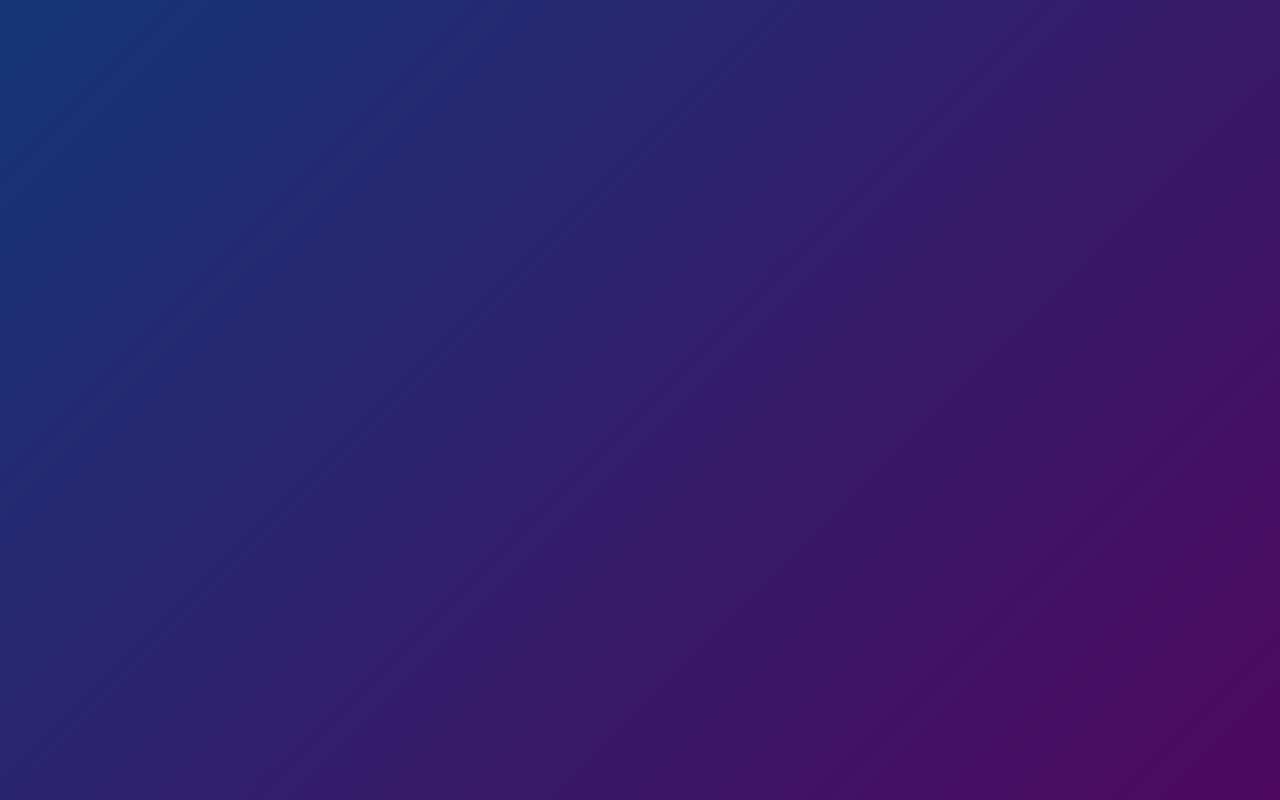
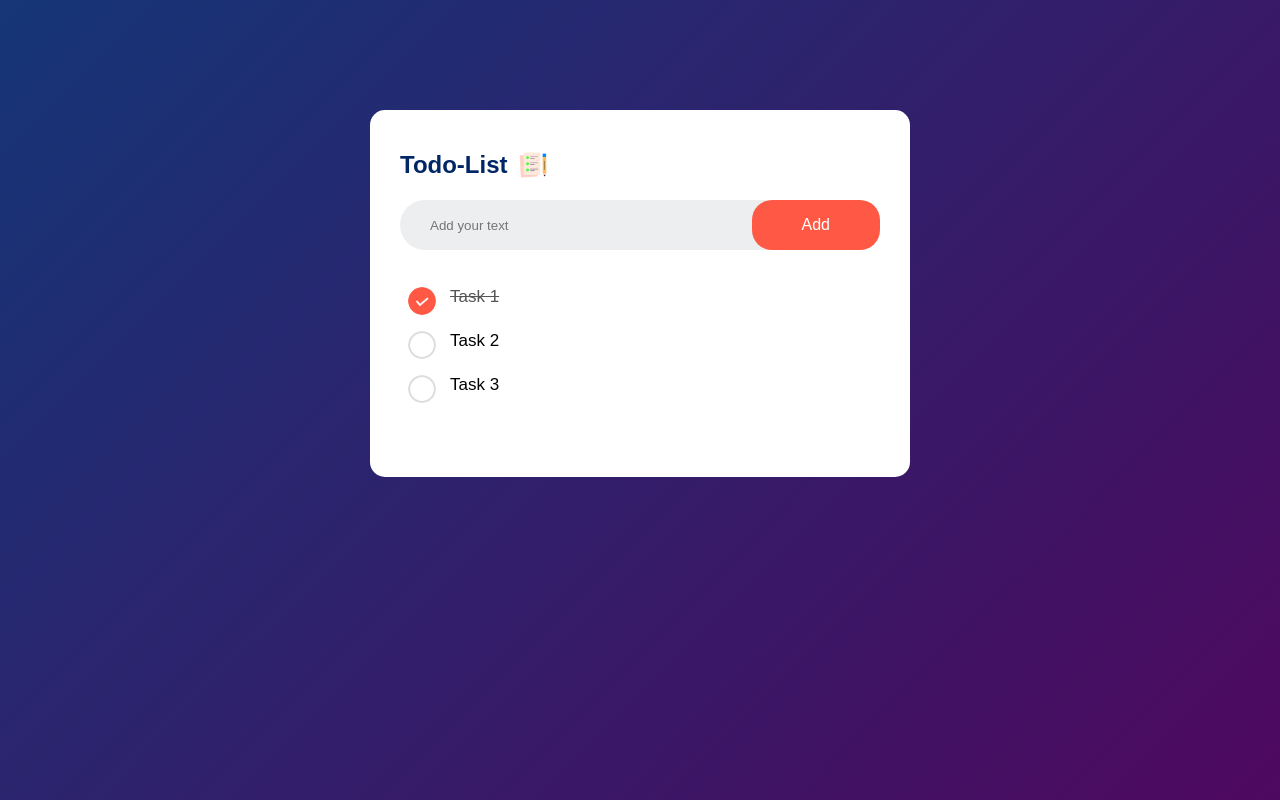
Before and after one commit to abhishekkmukherjee/todoapp, a plain HTML site: page index.html in a window 1280 px wide. Drawn offline with Linux system fonts and the light colour scheme.

Commit message:
done various changes

```diff
--- a/index.html
+++ b/index.html
@@ -8,6 +8,18 @@
 </head>
 <body>
   <div class="container">
+    <div class="todo-app">
+      <h2>Todo-List <img src="images/icon.png" alt=""></h2>
+      <div class="row">
+        <input type="text" id="input-box" placeholder="Add your text">
+        <button>Add</button>
+      </div>
+      <ul id="list-container">
+        <li class="checked">Task 1</li>
+        <li>Task 2</li>
+        <li>Task 3</li>
+      </ul>
+    </div>
 
   </div>
 </body>
--- a/style.css
+++ b/style.css
@@ -10,3 +10,76 @@
   background : linear-gradient(135deg, #153677, #4e085f);
   padding: 10px;
 }
+.todo-app{
+  width: 100%;
+  max-width: 540px;
+  background: white;
+  margin: 100px auto 20px;
+  padding: 40px 30px 70px;
+  border-radius: 15px;
+}
+.todo-app h2{
+  color: #002765;
+  display: flex;
+  align-items: center;
+  margin-bottom: 20px;
+}
+
+.todo-app h2 img{
+  width: 30px;
+  margin-left: 10px;
+}
+.row{
+  display: flex;
+  align-items: center;
+  justify-content: space-between;
+  background: #edeef0;
+  border-radius: 30px;
+  padding-left: 20px;
+  margin-bottom: 25px;
+}
+input{
+  flex: 1;
+  border: none;
+  outline: none;
+  background: transparent;
+  padding: 10px;
+}
+button{
+  border: none;
+  outline: none;
+  padding: 16px 50px;
+  background: #ff5945;
+  color: #fff;
+  font-size: 16px;
+  cursor: pointer;
+  border-radius: 20px ;
+}
+ul li{
+  list-style: none;
+  font-size: 17px;
+  padding: 12px 8px 12px 50px;
+  user-select: none;
+  cursor: pointer;
+  position: relative;
+}
+
+ul li:before{
+  content: "";
+  position: absolute;
+  height: 28px;
+  width: 28px;
+  border-radius: 50%;
+  background-image: url(images/unchecked.png);
+  background-size: cover;
+  background-position: center;
+  top: 12px;
+  left: 8px;
+}
+ul li.checked{
+  color: #555;
+  text-decoration: line-through;
+}
+ul li.checked::before{
+  background-image: url(images/checked.png);
+}
```
